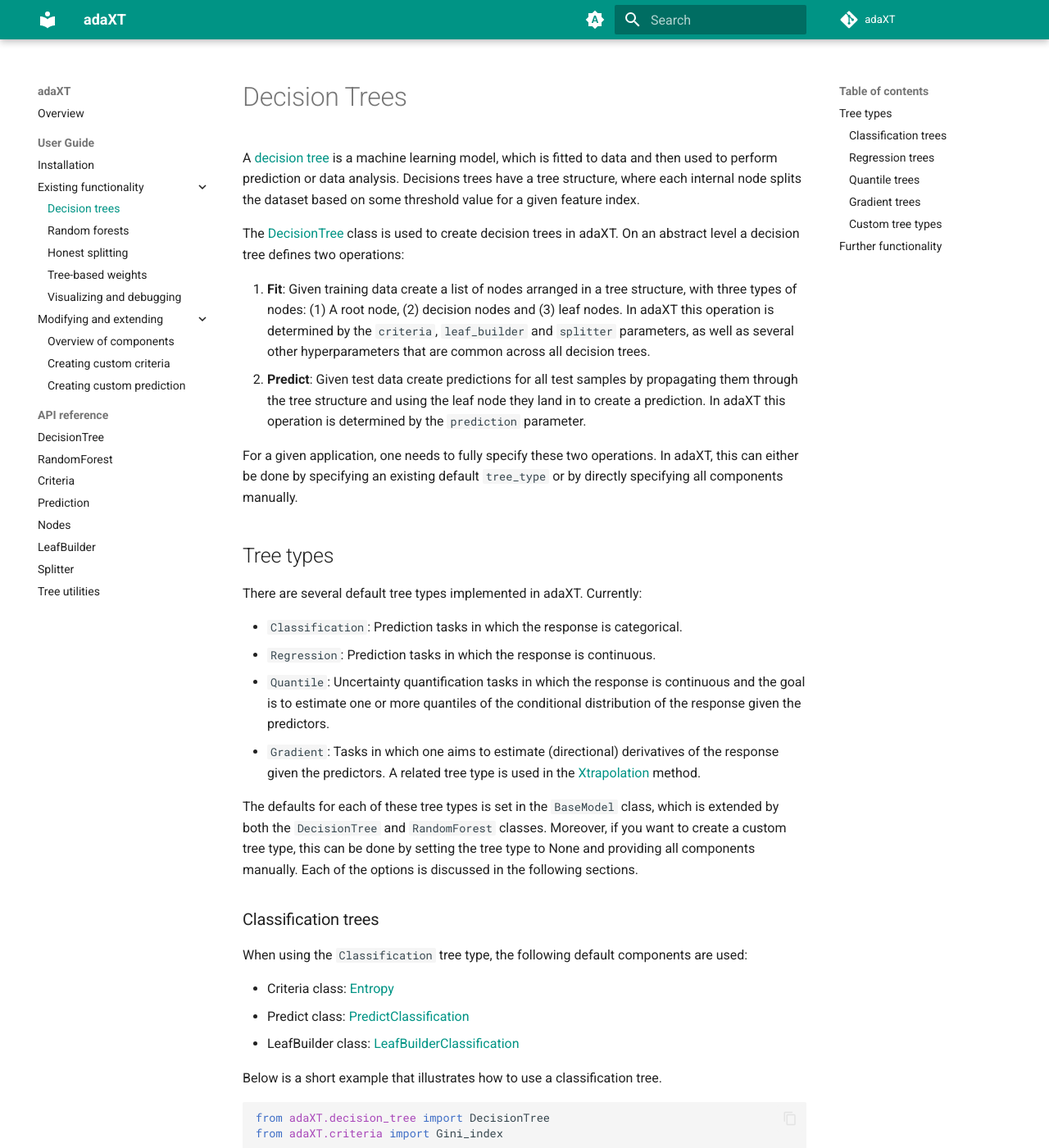
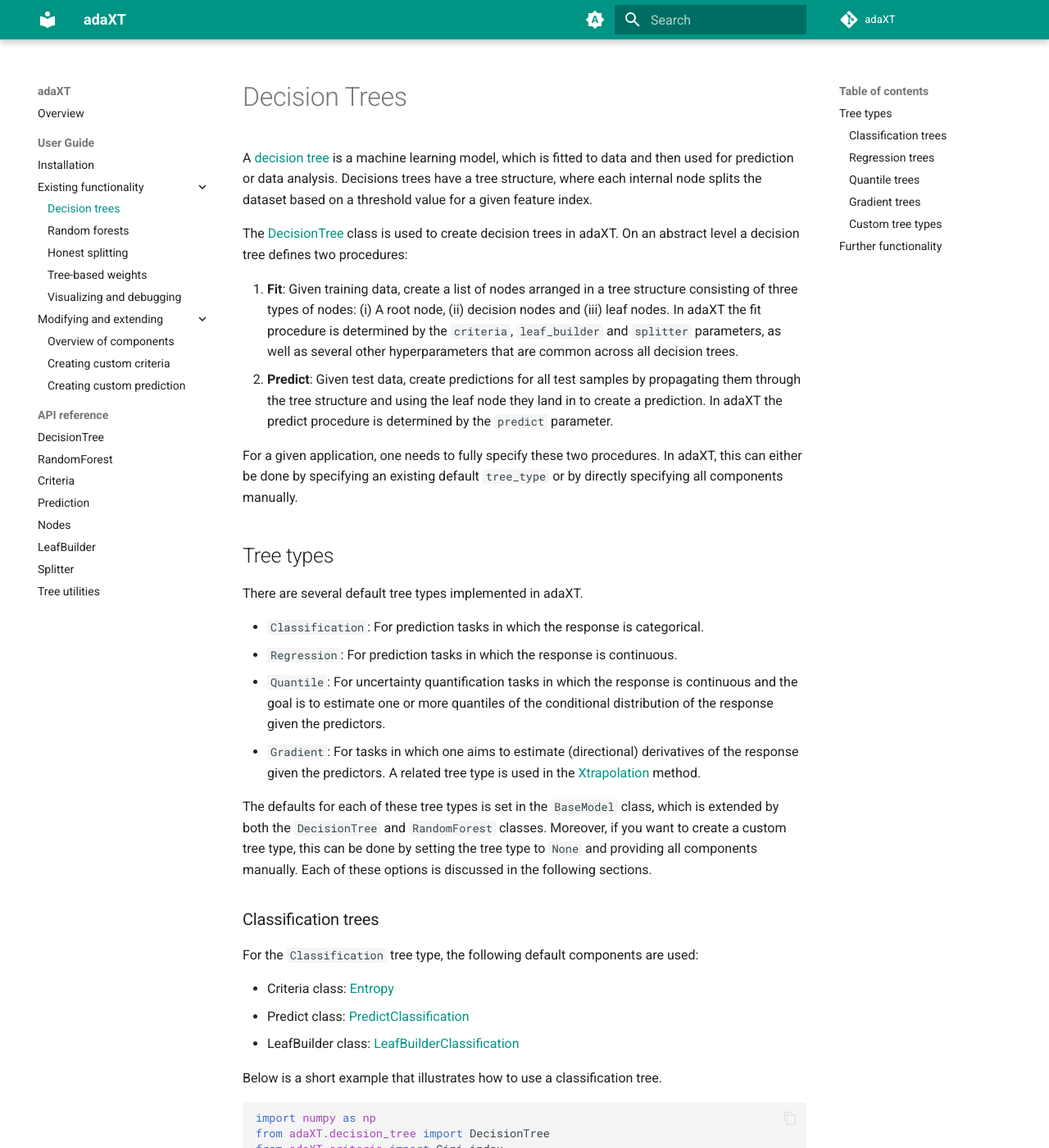
Before and after one commit to NiklasPfister/adaXT, an MkDocs documentation site: the page built from docs/user_guide/decision_tree.md, in a window 1280 px wide and 1400 px high. Shown: the whole window at 82% size. Built offline with MkDocs 1.6.1 and Material for MkDocs 9.7.7, drawn with Linux system fonts in a browser that asks for light colours; comment, search, counter and statistics services are not loaded; some of the changed text lies outside the part shown.

Commit message:
update to documentation

````diff
--- a/docs/user_guide/decision_tree.md
+++ b/docs/user_guide/decision_tree.md
@@ -1,51 +1,50 @@
 # Decision Trees
 
 A [decision tree](https://en.wikipedia.org/wiki/Decision_tree) is a machine
-learning model, which is fitted to data and then used to perform prediction or
-data analysis. Decisions trees have a tree structure, where each internal node
-splits the dataset based on some threshold value for a given feature index.
+learning model, which is fitted to data and then used for prediction or data
+analysis. Decisions trees have a tree structure, where each internal node splits
+the dataset based on a threshold value for a given feature index.
 
 The [DecisionTree](../api_docs/DecisionTree.md) class is used to create decision
-trees in adaXT. On an abstract level a decision tree defines two operations:
+trees in adaXT. On an abstract level a decision tree defines two procedures:
 
-1. **Fit**: Given training data create a list of nodes arranged in a tree
-   structure, with three types of nodes: (1) A root node, (2) decision nodes and
-   (3) leaf nodes. In adaXT this operation is determined by the `criteria`,
-   `leaf_builder` and `splitter` parameters, as well as several other
-   hyperparameters that are common across all decision trees.
-1. **Predict**: Given test data create predictions for all test samples by
+1. **Fit**: Given training data, create a list of nodes arranged in a tree
+   structure consisting of three types of nodes: (i) A root node, (ii) decision
+   nodes and (iii) leaf nodes. In adaXT the fit procedure is determined by the
+   `criteria`, `leaf_builder` and `splitter` parameters, as well as several
+   other hyperparameters that are common across all decision trees.
+2. **Predict**: Given test data, create predictions for all test samples by
    propagating them through the tree structure and using the leaf node they land
-   in to create a prediction. In adaXT this operation is determined by the
-   `prediction` parameter.
+   in to create a prediction. In adaXT the predict procedure is determined by
+   the `predict` parameter.
 
-For a given application, one needs to fully specify these two operations. In
+For a given application, one needs to fully specify these two procedures. In
 adaXT, this can either be done by specifying an existing default `tree_type` or
 by directly specifying all components manually.
 
 ## Tree types
 
-There are several default tree types implemented in adaXT. Currently:
+There are several default tree types implemented in adaXT.
 
-- `Classification`: Prediction tasks in which the response is categorical.
-- `Regression`: Prediction tasks in which the response is continuous.
-- `Quantile`: Uncertainty quantification tasks in which the response is
+- `Classification`: For prediction tasks in which the response is categorical.
+- `Regression`: For prediction tasks in which the response is continuous.
+- `Quantile`: For uncertainty quantification tasks in which the response is
   continuous and the goal is to estimate one or more quantiles of the
   conditional distribution of the response given the predictors.
-- `Gradient`: Tasks in which one aims to estimate (directional) derivatives of
-  the response given the predictors. A related tree type is used in the
+- `Gradient`: For tasks in which one aims to estimate (directional) derivatives
+  of the response given the predictors. A related tree type is used in the
   [Xtrapolation](https://github.com/NiklasPfister/ExtrapolationAware-Inference)
   method.
 
 The defaults for each of these tree types is set in the `BaseModel` class, which
 is extended by both the `DecisionTree` and `RandomForest` classes. Moreover, if
 you want to create a custom tree type, this can be done by setting the tree type
-to None and providing all components manually. Each of the options is discussed
-in the following sections.
+to `None` and providing all components manually. Each of these options is
+discussed in the following sections.
 
 ### Classification trees
 
-When using the `Classification` tree type, the following default components are
-used:
+For the `Classification` tree type, the following default components are used:
 
 - Criteria class:
   [Entropy](../api_docs/Criteria.md#adaXT.criteria.criteria.Entropy)
@@ -57,6 +56,7 @@
 Below is a short example that illustrates how to use a classification tree.
 
 ```py
+import numpy as np
 from adaXT.decision_tree import DecisionTree
 from adaXT.criteria import Gini_index
 
@@ -66,8 +66,8 @@
 tree = DecisionTree("Classification", criteria=Gini_index, max_depth=1)
 tree.fit(X, Y)
 print(tree.predict(X))
+# TODO: update predict_proba
 print(tree.predict_proba(X))
-print(tree.classes)
 ```
 
 In this example we created and fit a classification tree using training data and
@@ -75,10 +75,12 @@
 initializing the tree we changed the default criteria to the
 [Gini Index](../api_docs/Criteria.md#adaXT.criteria.criteria.Gini_index); it is
 always possible to overwrite any of the default components of a specific tree
-type. When predicting the classification tree uses a majority vote to in each of
-the leaf nodes to decide which class to predict. In this example each leaf nodes
+type. While predicting the classification tree uses a majority vote in each of
+the leaf nodes to decide which class to predict. In this example each leaf node
 contains equal proportions of both classes, so the ties are broken by selecting
 the smallest class.
+
+<!--TODO: Update after predict_proba was changed-->
 
 For classification trees it is also possible, using the `predict_proba` method,
 to output the proportions of each class instead of only the majority class. That
@@ -92,8 +94,7 @@
 
 ### Regression trees
 
-When using the `Regression` tree type, the following default components are
-used:
+For the `Regression` tree type, the following default components are used:
 
 - Criteria class:
   [Squared_error](../api_docs/Criteria.md#adaXT.criteria.criteria.Squared_error)
@@ -121,7 +122,7 @@
 
 ### Quantile trees
 
-When using the `Quantile` tree type, the following default components are used:
+For the `Quantile` tree type, the following default components are used:
 
 - Criteria class:
   [Squared_error](../api_docs/Criteria.md#adaXT.criteria.criteria.Squared_error)
@@ -151,12 +152,12 @@
 print(tree.predict(Xnew, quantile=[0.1, 0.5, 0.9]))
 ```
 
-As seen from this example, the quantiles do not need to specified prior to
+As seen from this example, the quantiles do not need to be specified prior to
 prediction and it is possible to predict several quantiles simultaneously.
 
 ### Gradient trees
 
-When using the `Gradient` tree type, the following default components are used:
+For the `Gradient` tree type, the following default components are used:
 
 - Criteria class:
   [Partial_quadratic](../api_docs/Criteria.md#adaXT.criteria.criteria.Partial_quadratic)
@@ -165,15 +166,15 @@
 - LeafBuilder class:
   [LeafBuilderLocalPolynomial](../api_docs/#adaXT.leaf_builder.leaf_builder.LeafBuilderLocalPolynomial)
 
-Gradient trees are a non-standard type of trees that allows estimation of
+Gradient trees are a non-standard type of trees that allow estimation of
 derivates (in the first coordinate) of the conditional expectation function. The
 provided implementation is a slight modification of the procedure used in the
 [Xtrapolation](https://github.com/NiklasPfister/ExtrapolationAware-Inference)
-procedure. Instead of using the raw response values, we generally recommend to
+method. Instead of using the raw response values, we generally recommend to
 first use your favorite regression procedure (e.g., a regular random forest or a
-neural network) and use the resulting fitted values instead. This has the
-advantage that it removes the noise and uses the Gradient tree as an additional
-step to estimate the gradients.
+neural network) and use the resulting fitted values instead of the raw response.
+This has the advantage of first removing noise and then using the gradient tree
+as an additional step to estimate the gradients.
 
 Gradient trees are similar to regression trees but instead of fitting a constant
 in each leaf they fit a quadratic function in the first predictor variable
@@ -195,21 +196,22 @@
 
 tree_grad = DecisionTree("Gradient", min_samples_leaf=20)
 tree_grad.fit(X, Y)
-Yhat_grad = tree_grad.predict(X)
+Yhat_grad = tree_grad.predict(X,  order=[0, 1])
 
 plt.scatter(X, Y, label='raw data')
-plt.scatter(X, Yhat_reg, label='Gradient tree')
-plt.scatter(X, Yhat_grad, label='Regression tree')
+plt.scatter(X, Yhat_reg, label='Regression tree')
+plt.scatter(X, Yhat_grad[:, 0], label='Gradient tree (order 0)')
+plt.scatter(X, Yhat_grad[:, 1], label='Gradient tree (order 1)')
 plt.legend()
 plt.show()
 ```
 
 ### Custom tree types
 
-It is also possible to use manually specify the tree type. This is particularly
+It is also possible to manually specify the tree type. This is particularly
 useful when you have custom components for the tree and do not want to use any
 of the default classes. To do this simply set `tree_type` to None and provide
-the criteria, predict and leaf_builder classes when initializing the tree.
+the `criteria`, `predict` and `leaf_builder` classes when initializing the tree.
 
 ## Further functionality
 
````
Also changed, not shown: README.md (+19 -16 lines), docs/user_guide/random_forest.md (+18 -6 lines), 1 other file.
